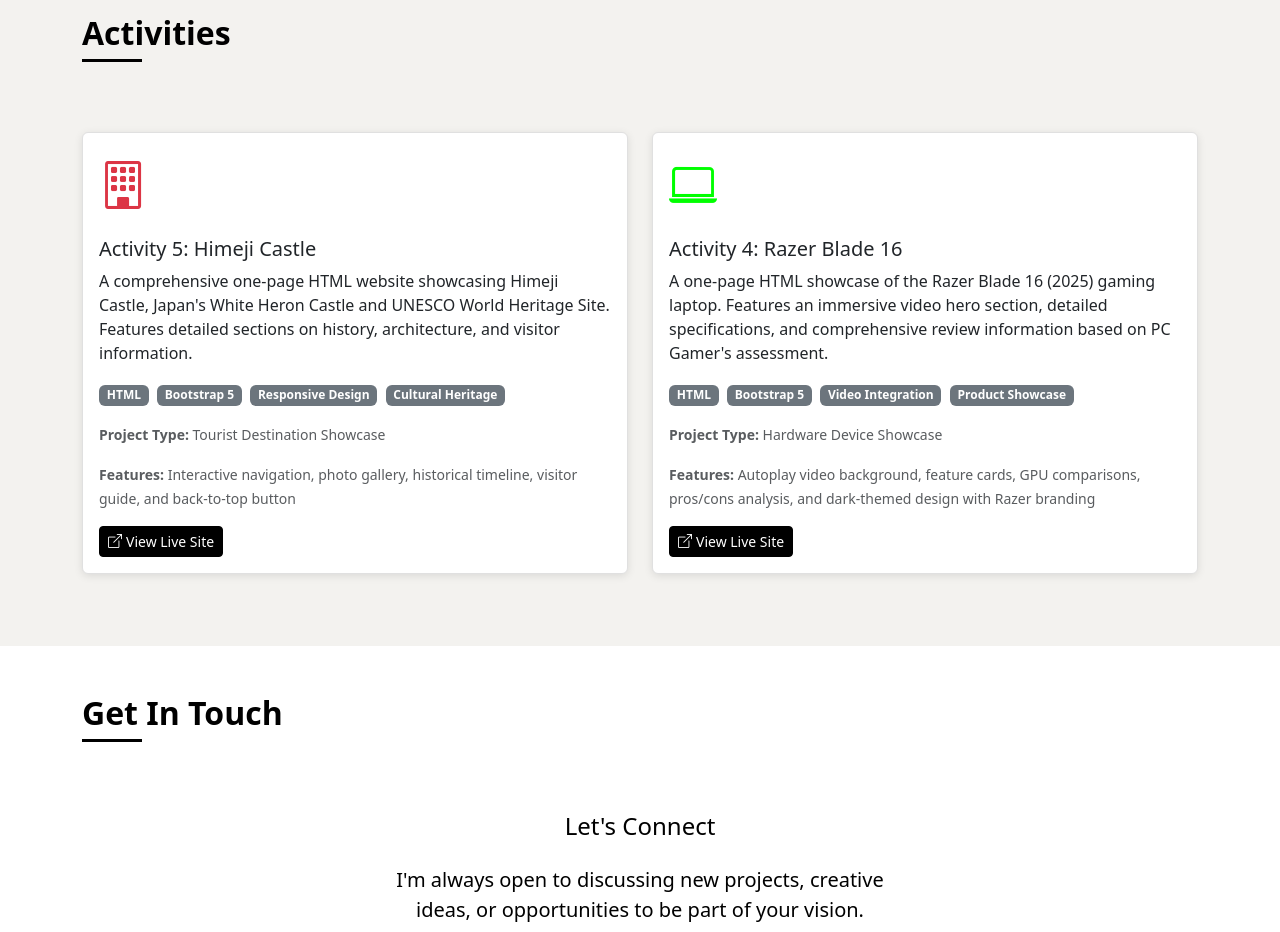
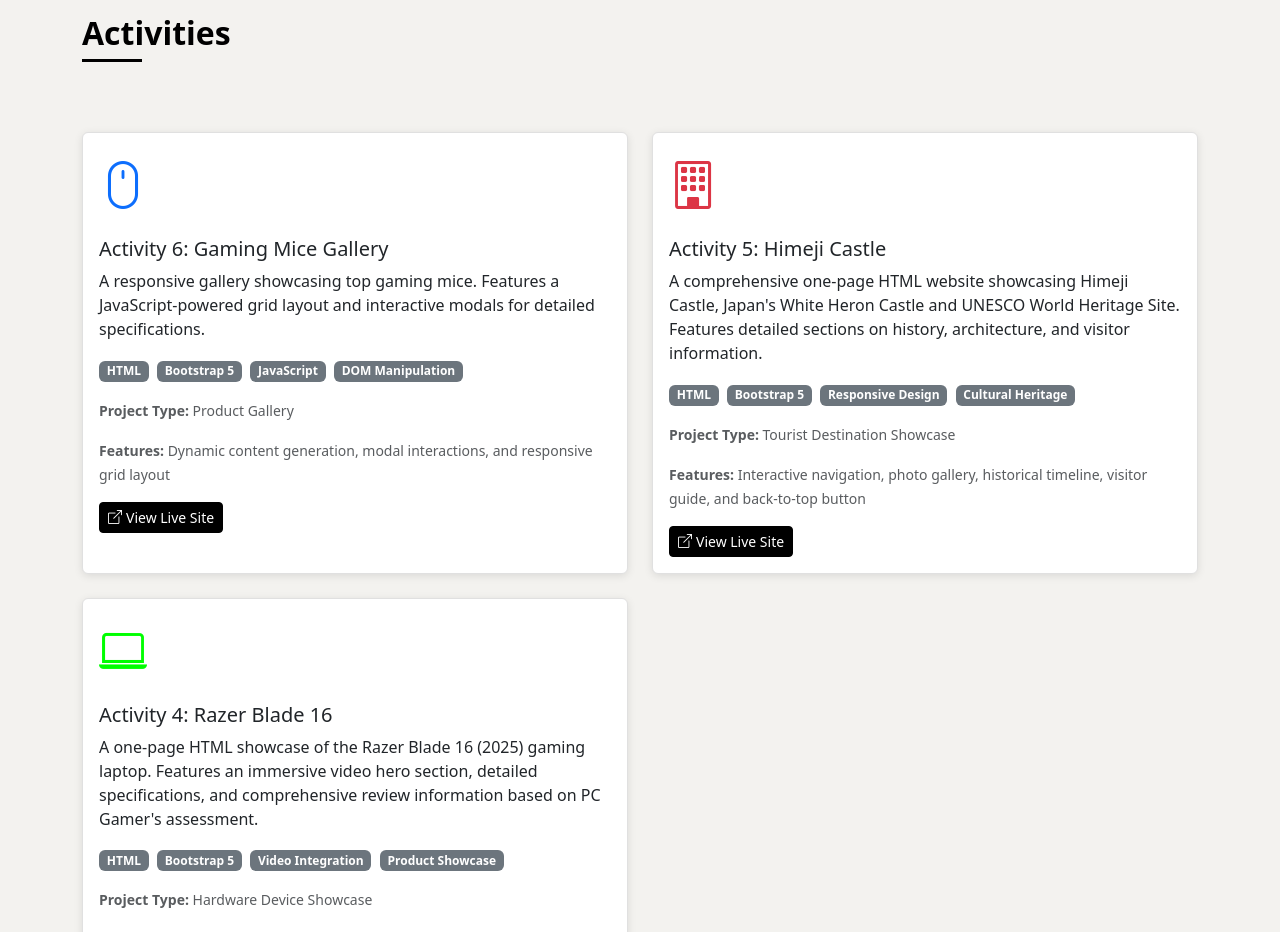
Before and after one commit to anojndr/anojndr.github.io, a plain HTML site: page index.html in a window 1280 px wide. Shown: the part 2560-3492 px from the top of the page. Drawn offline with nearby package versions, Linux system fonts and the light colour scheme.

Commit message:
Add Activity 6: Gaming Mice Gallery to Activities section

```diff
--- a/index.html
+++ b/index.html
@@ -192,6 +192,28 @@
                     <div class="card h-100">
                         <div class="card-body">
                             <div class="mb-3">
+                                <i class="bi bi-mouse" style="font-size: 3rem; color: #0d6efd;"></i>
+                            </div>
+                            <h5 class="card-title">Activity 6: Gaming Mice Gallery</h5>
+                            <p class="card-text mb-3">A responsive gallery showcasing top gaming mice. Features a JavaScript-powered grid layout and interactive modals for detailed specifications.</p>
+                            <div class="mb-3">
+                                <span class="badge bg-secondary me-1">HTML</span>
+                                <span class="badge bg-secondary me-1">Bootstrap 5</span>
+                                <span class="badge bg-secondary me-1">JavaScript</span>
+                                <span class="badge bg-secondary">DOM Manipulation</span>
+                            </div>
+                            <p class="card-text"><small class="text-muted"><strong>Project Type:</strong> Product Gallery</small></p>
+                            <p class="card-text"><small class="text-muted"><strong>Features:</strong> Dynamic content generation, modal interactions, and responsive grid layout</small></p>
+                            <a href="https://anojndr.github.io/act6/" target="_blank" class="btn btn-sm btn-primary">
+                                <i class="bi bi-box-arrow-up-right me-1"></i>View Live Site
+                            </a>
+                        </div>
+                    </div>
+                </div>
+                <div class="col-lg-6 mb-4">
+                    <div class="card h-100">
+                        <div class="card-body">
+                            <div class="mb-3">
                                 <i class="bi bi-building" style="font-size: 3rem; color: #dc3545;"></i>
                             </div>
                             <h5 class="card-title">Activity 5: Himeji Castle</h5>
```
